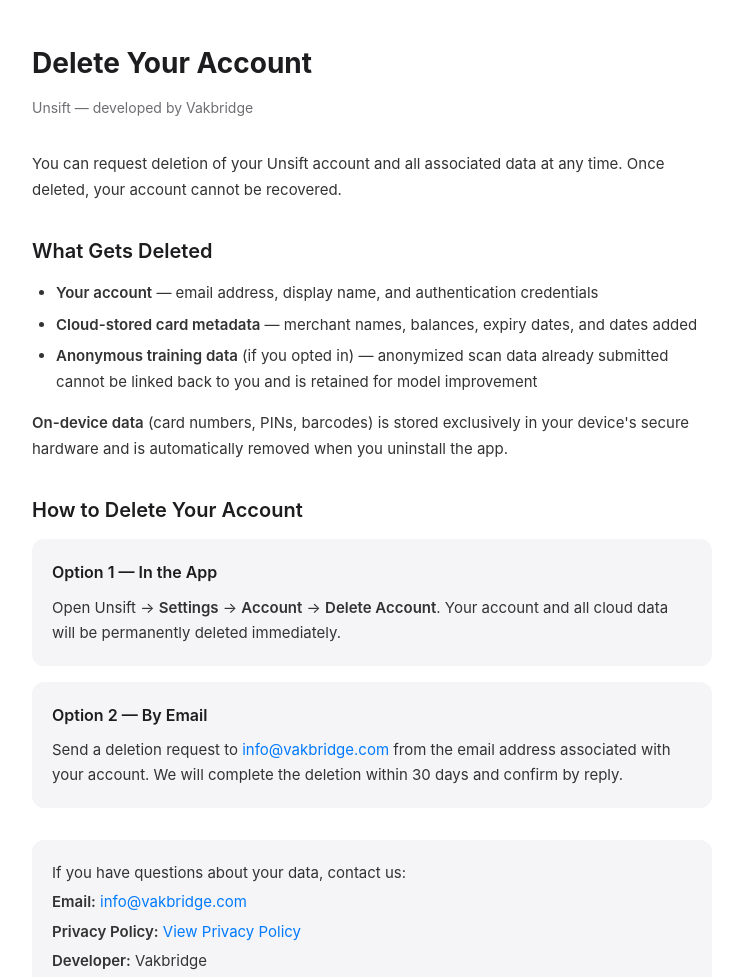
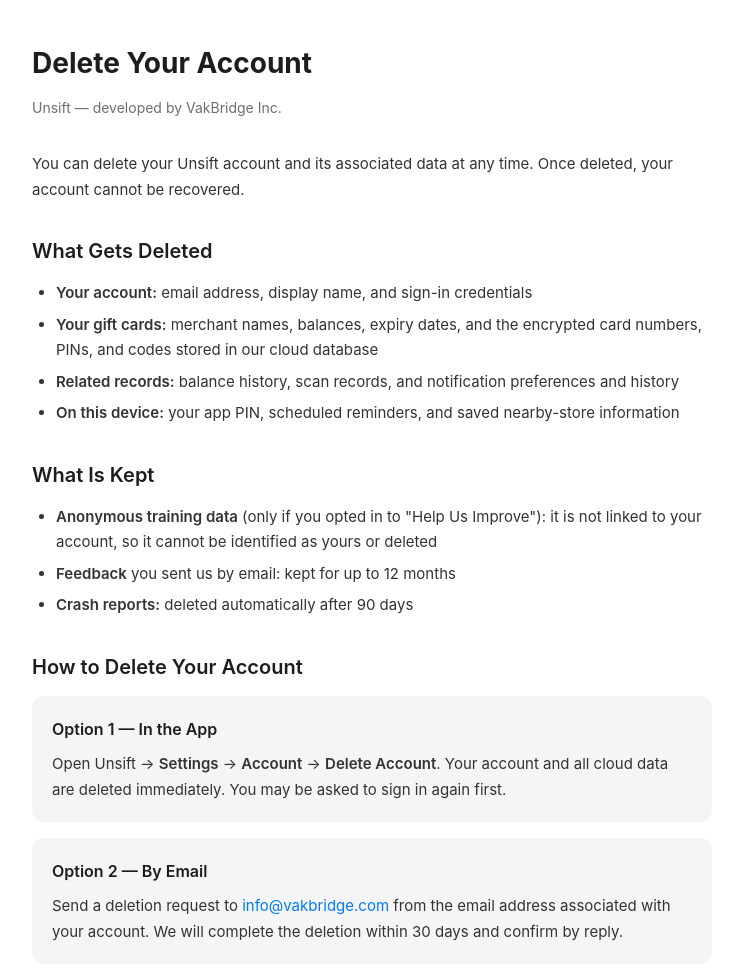
Before and after one commit to Vortrekt/unsift-legal, a plain HTML site: page delete-account.html in a window 1280 px wide. Shown: the top 977 px of the page, without its empty margins (268-1001 px from the left). Drawn offline with Linux system fonts and the light colour scheme.

Commit message:
Update delete-account.html

```diff
--- a/delete-account.html
+++ b/delete-account.html
@@ -33,24 +33,30 @@
 </head>
 <body>
     <h1>Delete Your Account</h1>
-    <p class="subtitle">Unsift — developed by Vakbridge</p>
+    <p class="subtitle">Unsift — developed by VakBridge Inc.</p>
 
-    <p>You can request deletion of your Unsift account and all associated data at any time. Once deleted, your account cannot be recovered.</p>
+    <p>You can delete your Unsift account and its associated data at any time. Once deleted, your account cannot be recovered.</p>
 
     <h2>What Gets Deleted</h2>
     <ul>
-        <li><strong>Your account</strong> — email address, display name, and authentication credentials</li>
-        <li><strong>Cloud-stored card metadata</strong> — merchant names, balances, expiry dates, and dates added</li>
-        <li><strong>Anonymous training data</strong> (if you opted in) — anonymized scan data already submitted cannot be linked back to you and is retained for model improvement</li>
+        <li><strong>Your account:</strong> email address, display name, and sign-in credentials</li>
+        <li><strong>Your gift cards:</strong> merchant names, balances, expiry dates, and the encrypted card numbers, PINs, and codes stored in our cloud database</li>
+        <li><strong>Related records:</strong> balance history, scan records, and notification preferences and history</li>
+        <li><strong>On this device:</strong> your app PIN, scheduled reminders, and saved nearby-store information</li>
     </ul>
 
-    <p><strong>On-device data</strong> (card numbers, PINs, barcodes) is stored exclusively in your device's secure hardware and is automatically removed when you uninstall the app.</p>
+    <h2>What Is Kept</h2>
+    <ul>
+        <li><strong>Anonymous training data</strong> (only if you opted in to "Help Us Improve"): it is not linked to your account, so it cannot be identified as yours or deleted</li>
+        <li><strong>Feedback</strong> you sent us by email: kept for up to 12 months</li>
+        <li><strong>Crash reports:</strong> deleted automatically after 90 days</li>
+    </ul>
 
     <h2>How to Delete Your Account</h2>
 
     <div class="method">
         <h3>Option 1 — In the App</h3>
-        <p>Open Unsift → <strong>Settings</strong> → <strong>Account</strong> → <strong>Delete Account</strong>. Your account and all cloud data will be permanently deleted immediately.</p>
+        <p>Open Unsift → <strong>Settings</strong> → <strong>Account</strong> → <strong>Delete Account</strong>. Your account and all cloud data are deleted immediately. You may be asked to sign in again first.</p>
     </div>
 
     <div class="method">
@@ -62,7 +68,7 @@
         <p>If you have questions about your data, contact us:</p>
         <p><strong>Email:</strong> <a href="mailto:info@vakbridge.com">info@vakbridge.com</a></p>
         <p><strong>Privacy Policy:</strong> <a href="./">View Privacy Policy</a></p>
-        <p><strong>Developer:</strong> Vakbridge</p>
+        <p><strong>Developer:</strong> VakBridge Inc.</p>
     </div>
 </body>
 </html>
```
